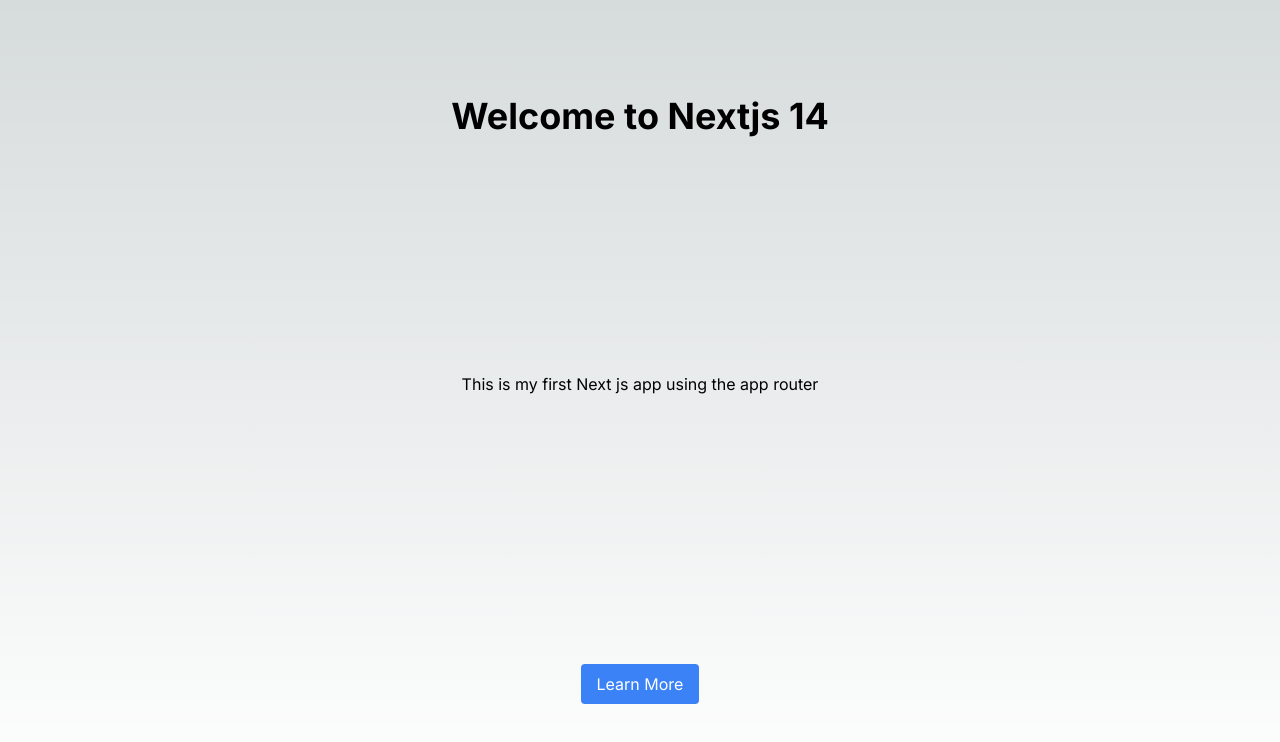
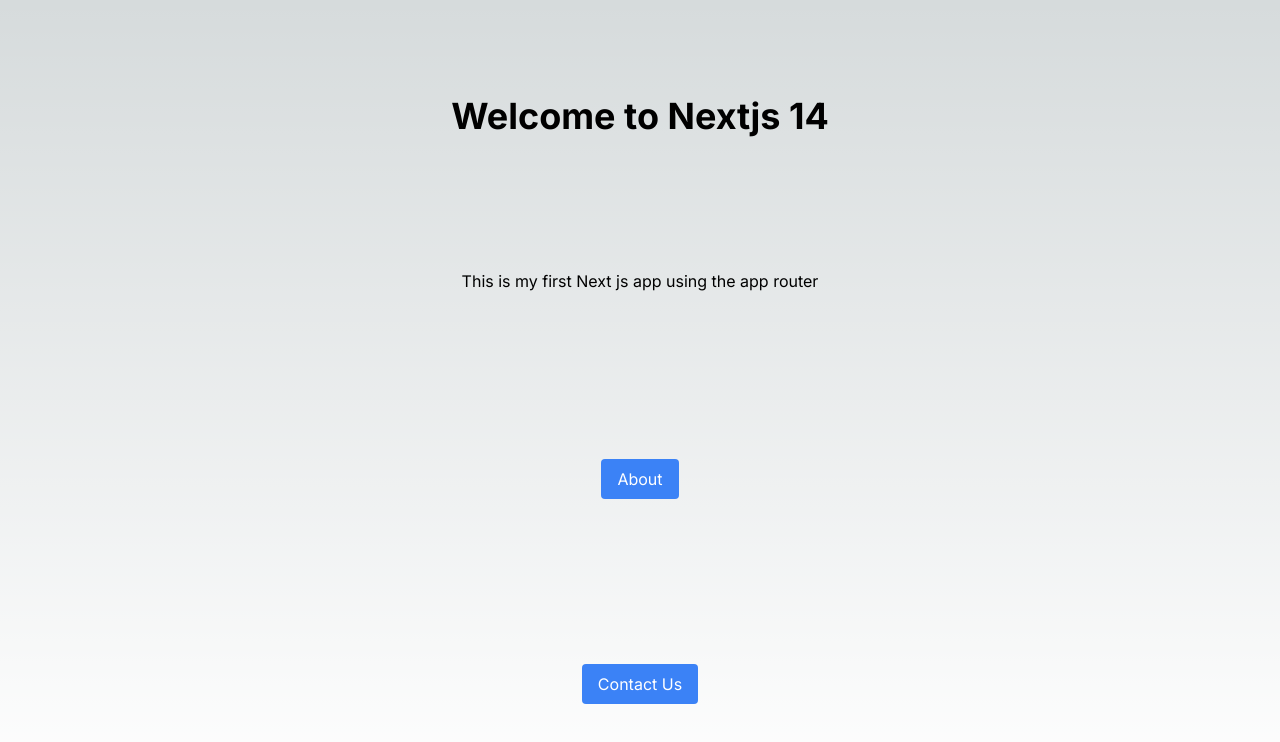
Before and after one commit to dshan12/nextjs, a Next.js app in the folder my-nextjs-app/: page / in a window 1280 px wide. Shown: the top 742 px of the page. Built offline with nearby package versions, Linux system fonts and the light colour scheme.

Commit message:
fix: changed minor issue where contact us wasn't properly displaying
Due to div in the contact us section the text areas weren't being
displayed properly and the contact us had the improper name of about us

```diff
--- a/my-nextjs-app/app/about/page.tsx
+++ b/my-nextjs-app/app/about/page.tsx
@@ -2,7 +2,7 @@
   return (
     <div className="p-24">
       <h1 className="text-3xl font-bold mb-4">About Us</h1>
-      <div className="">
+      <div className="flex flex-col gap-4">
         <form action="/about" method="POST" className="flex flex-col gap-4 font-bold">
           <label htmlFor="name">Name</label>
           <input type="text mb-4" name="name" id="name"/>
--- a/my-nextjs-app/app/contact/page.tsx
+++ b/my-nextjs-app/app/contact/page.tsx
@@ -3,9 +3,8 @@
 const ContactUs = () => {
   return (
     <div className="p-24">
-      <h1 className="text-3xl font-bold mb-4">About Us</h1>
-      <form action="/about" method="POST" className="flex flex-col gap-4 font-bold">
-        <div className="mb-4 flex-col">
+      <h1 className="text-3xl font-bold mb-4">Contact Us</h1>
+      <form action="/contact" method="POST" className="flex flex-col gap-4 font-bold">
           <label htmlFor="name" className="block text-sm font-medium text-gray-700 mb-2">Name</label>
           <input type="text mb-4" name="name" id="name" />
           <label htmlFor="email">Email</label>
@@ -13,7 +12,6 @@
           <label htmlFor="message">Message</label>
           <input type="texarea" name="message" id="message" />
           <button type="submit" className="bg-blue-500">Submit</button>
-        </div>
       </form>
     </div>
 
--- a/my-nextjs-app/app/page.tsx
+++ b/my-nextjs-app/app/page.tsx
@@ -1,9 +1,14 @@
+import Link from "next/link";
+
 export default function Home() {
-  return(
-  <main className="flex min-h-screen flex-col items-center justify-between p-24">
+  return (
+    <main className="flex min-h-screen flex-col items-center justify-between p-24">
       <h1 className="text-4xl font-bold">Welcome to Nextjs 14</h1>
       <p>This is my first Next js app using the app router</p>
-      <button className="mt-8 px-4 py-2 bg-blue-500 text-white rounded hover:bg-blue-600 transition-colors">Learn More</button>
-  </main>
+      <Link href="/about" className="mt-8 px-4 py-2 bg-blue-500 text-white rounded hover:bg-blue-600 transition-colors">
+        About</Link>
+            <Link href="/contact" className="mt-8 px-4 py-2 bg-blue-500 text-white rounded hover:bg-blue-600 transition-colors">
+        Contact Us</Link>
+    </main>
   )
 }
```
